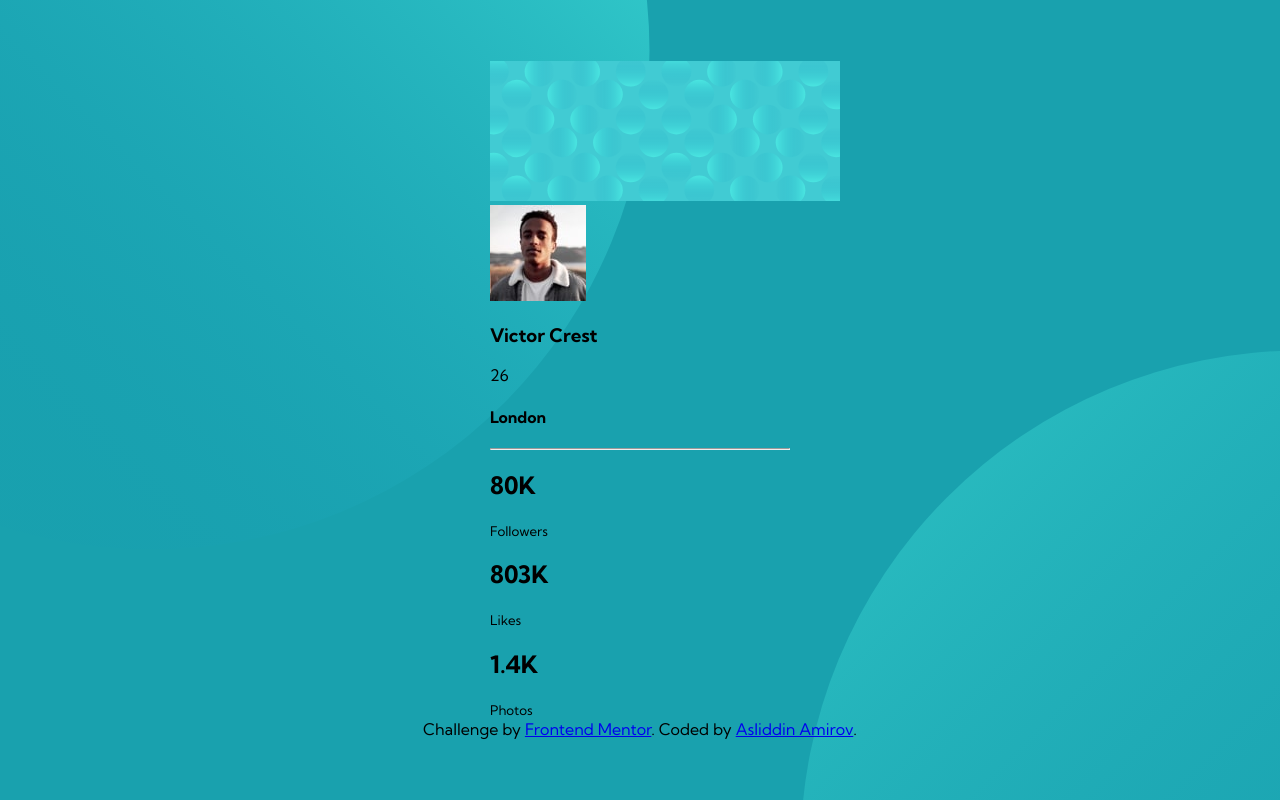
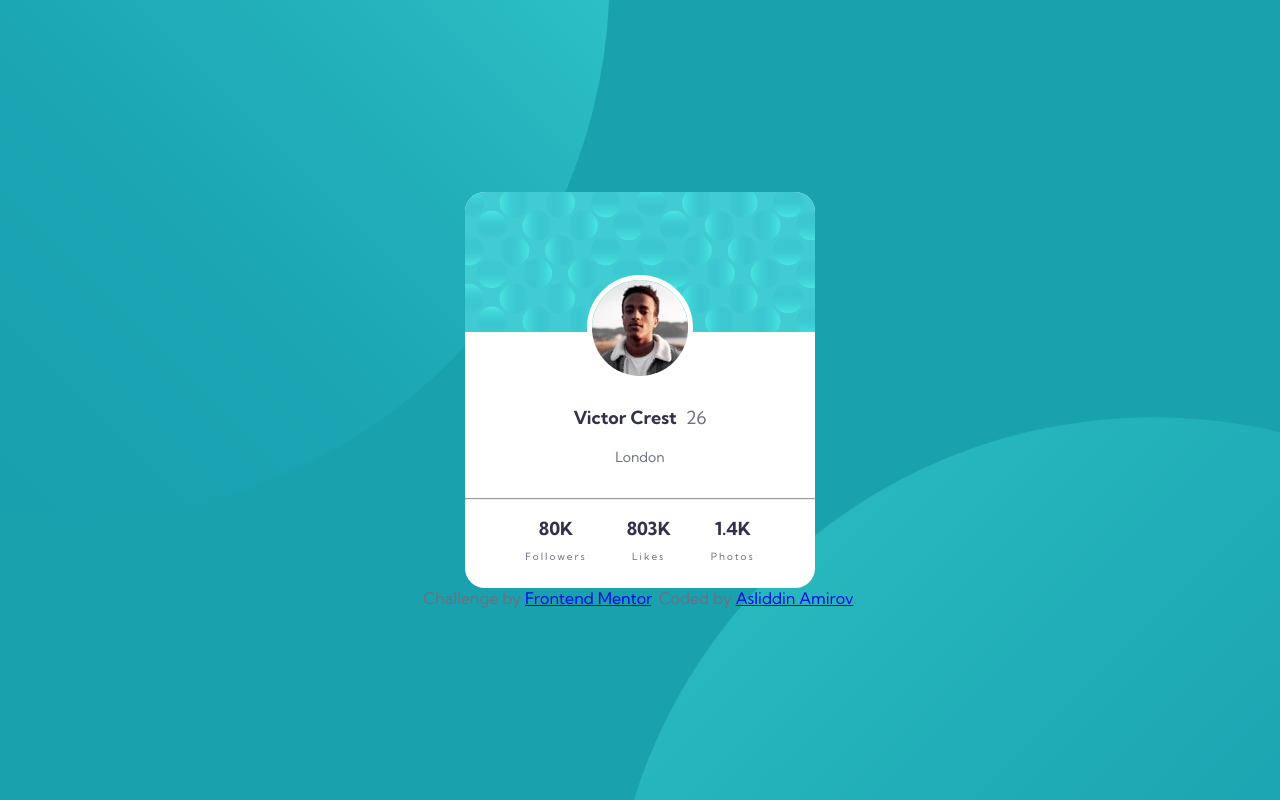
Before and after one commit to asliddinamir/project9-FM, a plain HTML site: page index.html in a window 1280 px wide. Drawn offline with Linux system fonts and the light colour scheme.

Commit message:
done container part

```diff
--- a/index.html
+++ b/index.html
@@ -18,7 +18,7 @@
 
   <main class="wrapper">
     <div class="container">
-      <img src="./images/bg-pattern-card.svg" alt="pattern">
+      <img class="main_img" src="./images/bg-pattern-card.svg" alt="pattern">
       <div class="info">
         <img src="./images/image-victor.jpg" alt="victor">
         <h3 class="user_name">Victor Crest</h3>
@@ -29,15 +29,15 @@
       <div class="stats">
         <div class="stat">
           <h2>80K</h2>
-          <small>Followers</small>
+          <span>Followers</span>
         </div>
         <div class="stat">
           <h2>803K</h2>
-          <small>Likes</small>
+          <span>Likes</span>
         </div>
         <div class="stat">
           <h2>1.4K</h2>
-          <small>Photos</small>
+          <span>Photos</span>
         </div>
       </div>
     </div>
--- a/style.css
+++ b/style.css
@@ -7,7 +7,9 @@
 body {
     font-family: 'Kumbh Sans', sans-serif;
     min-height: 100vh;
+    max-height: 100vw;
     background-color: #19a1ae;
+    color: #6b7082;
     margin: 0;
     padding: 0;
 }
@@ -16,13 +18,93 @@ body {
     display: flex;
     flex-direction: column;
     height: 100vh;
+    width: 100vw;
     align-items: center;
     justify-content: center;
-    background: url('./images/bg-pattern-top.svg') no-repeat -350px -450px, url('./images/bg-pattern-bottom.svg') no-repeat 800px 350px;
-    background-size: 1000px 1000px;
+    background: url('./images/background.svg') no-repeat center center/cover;
+    background-color: red;
 }
 
 .container {
-    width: 300px;
+    width: 350px;
     height: auto;
+    border-radius: 20px;
+    background-color: #fff;
+    text-align: center;
 }
+
+.main_img {
+    width: auto;
+    height: 140px;
+    border-top-left-radius: 20px;
+    border-top-right-radius: 20px;
+}
+
+.info {
+    position: relative;
+    background-color: #fff;
+    margin-top: 0;
+    padding-top: 70px;
+    padding-bottom: 5px;
+}
+
+.info img {
+    position: absolute;
+    left: 50%;
+    transform: translateX(-50%);
+    top: -40%;
+    border-radius: 50%;
+    border: 5px solid #fff;
+}
+
+.user_name {
+    display: inline;
+    font-size: 18px;
+    color: #2e3349;
+    line-height: normal;
+    font-weight: 600;
+    margin-right: 5px;
+}
+
+.age {
+    font-size: 18px;
+}
+
+.location {
+    font-size: 14px;
+    font-weight: 400;
+}
+
+.stats {
+    display: flex;
+    align-items: center;
+    justify-content: center;
+    margin-bottom: 30px;
+    position: relative;
+    height: 50px;
+    padding: 0;
+}
+
+.stat {
+    display: flex;
+    flex-direction: column;
+    align-items: center;
+    justify-content: center;
+    text-align: center;
+    padding: 0;
+    margin: 20px;
+}
+
+.stat h2 {
+    font-size: 18px;
+    color: #2e3349;
+    font-weight: 600;
+    margin-bottom: 5px;
+}
+
+.stat span {
+    bottom: 2px;
+    font-size: 10px;
+    letter-spacing: 2px;
+    margin-top: 5px;
+}
```
Also changed, not shown: images/background.svg (added), images/bg-pattern-bottom.svg (deleted), images/bg-pattern-top.svg (deleted).
